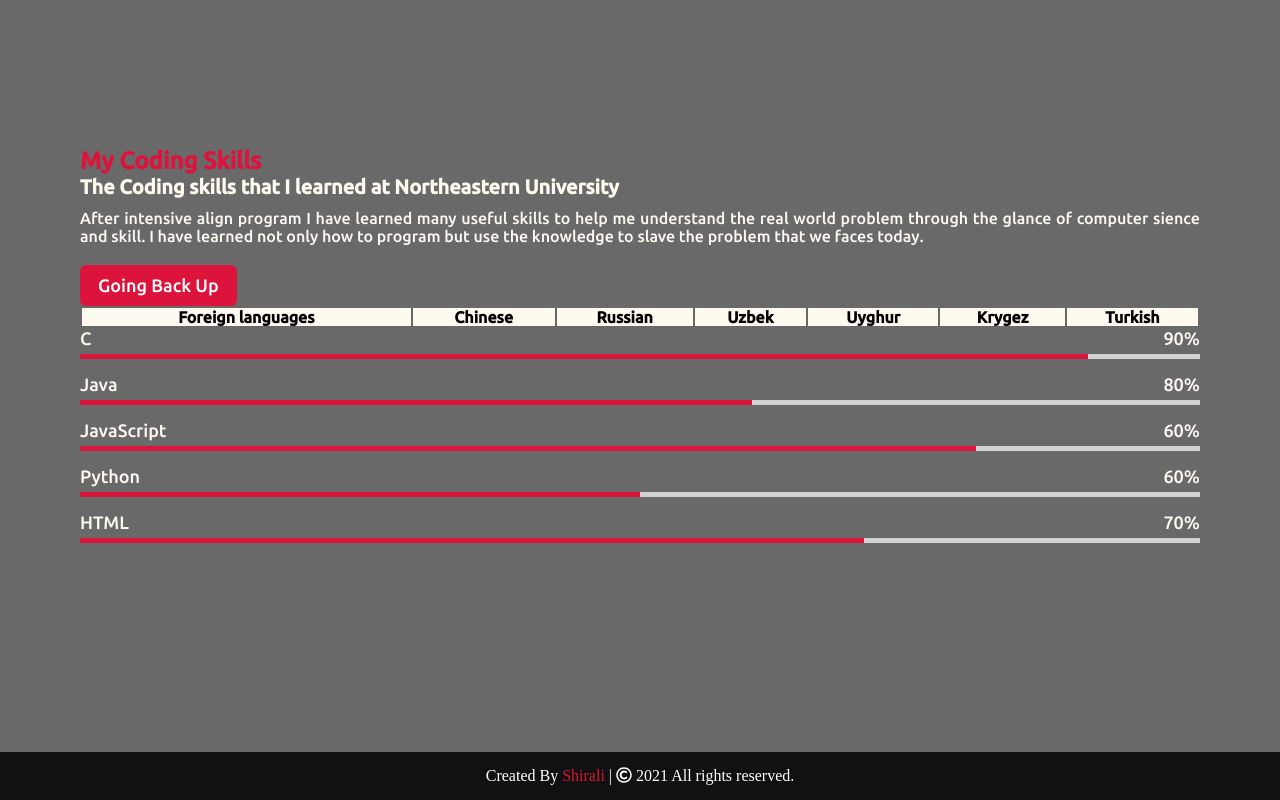
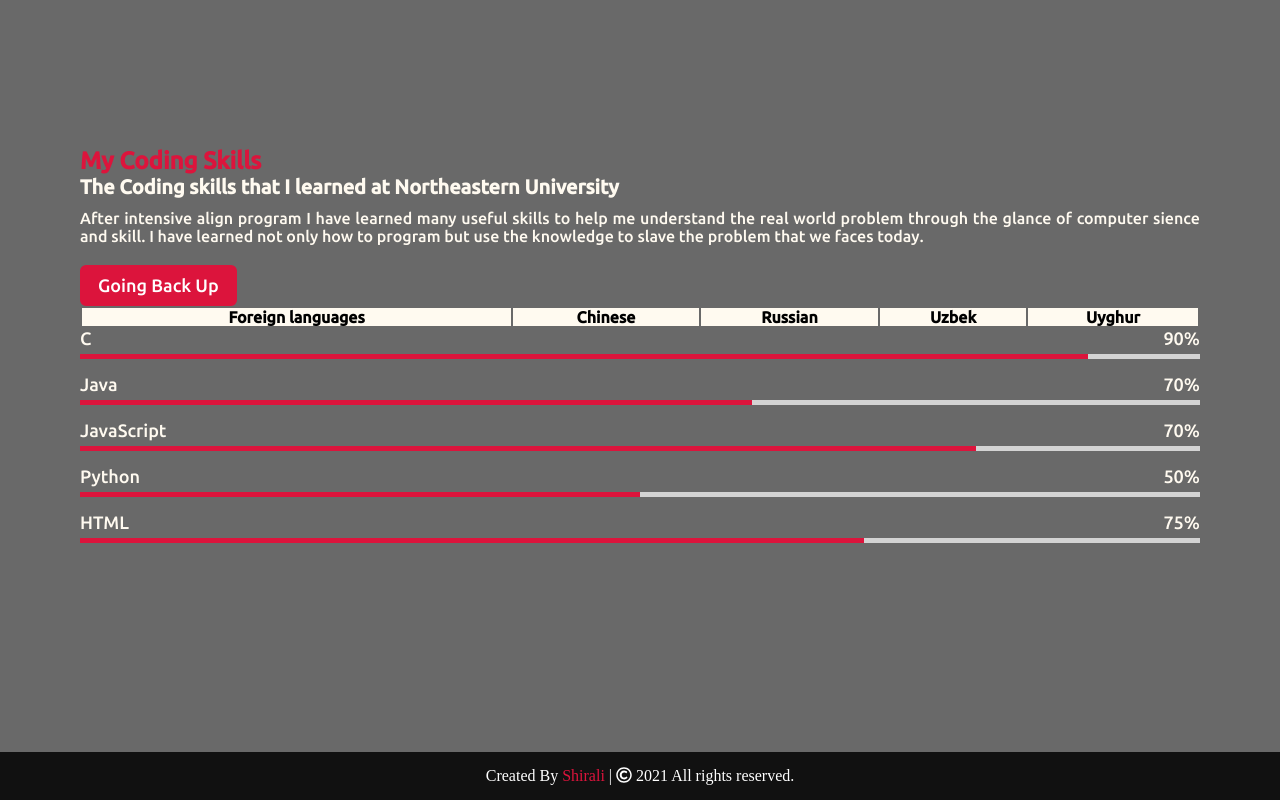
Before and after one commit to shirali-husan/shirali-husan.github.io, a website: page index.html in a window 1280 px wide. Shown: the part 2448-3248 px from the top of the page. Drawn offline with nearby package versions, Linux system fonts and the light colour scheme.

Commit message:
Updating some numbers

```diff
--- a/index.html
+++ b/index.html
@@ -106,8 +106,6 @@
                     <th style bgcolor="#fffaf0">Russian</th>
                     <th style bgcolor="#fffaf0">Uzbek</th>
                     <th style bgcolor="#fffaf0">Uyghur</th>
-                    <th style bgcolor="#fffaf0">Krygez</th>
-                    <th style bgcolor="#fffaf0">Turkish</th>
                 </tr>
             </table>
             <div class="column right">
@@ -121,28 +119,28 @@
                 <div class="bars">
                     <div class="info">
                         <span>Java</span>
-                        <span>80%</span>
+                        <span>70%</span>
                     </div>
                     <div class="line css"></div>
                 </div>
                 <div class="bars">
                     <div class="info">
                         <span>JavaScript</span>
-                        <span>60%</span>
+                        <span>70%</span>
                     </div>
                     <div class="line js"></div>
                 </div>
                 <div class="bars">
                     <div class="info">
                         <span>Python</span>
-                        <span>60%</span>
+                        <span>50%</span>
                     </div>
                     <div class="line php"></div>
                 </div>
                 <div class="bars">
                     <div class="info">
                         <span>HTML</span>
-                        <span>70%</span>
+                        <span>75%</span>
                     </div>
                     <div class="line mysql"></div>
                 </div>
```
